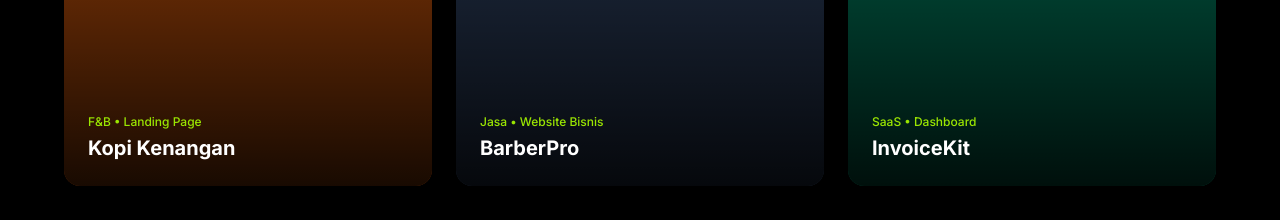
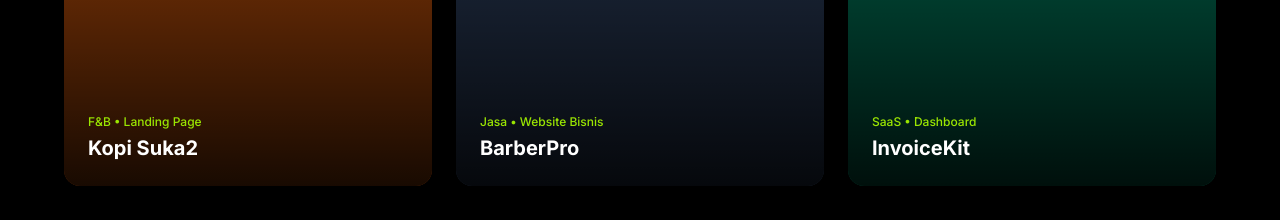
Before and after one commit to tokoios/tokoios-landing, a Next.js app: page / in a window 1280 px wide. Shown: the part 1800-2020 px from the top of the page. Built offline with nearby package versions, Linux system fonts and the light colour scheme.

Commit message:
Update page.tsx
change name kopi brand

```diff
--- a/app/page.tsx
+++ b/app/page.tsx
@@ -41,7 +41,7 @@
 
   const portfolio = [
   {
-    name: "Kopi Kenangan",
+    name: "Kopi Suka2",
     category: "F&B • Landing Page",
     color: "bg-amber-900",
     link: "/demo/kopi"  // ← TAMBAHKAN INI
```
